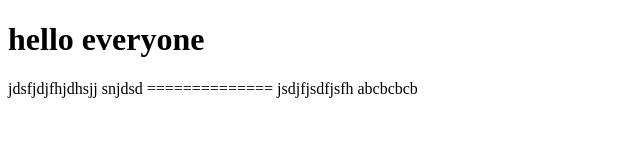
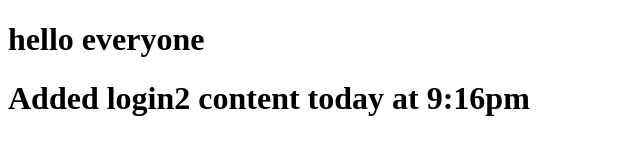
Before and after one commit to OSawant15/git-tutorial, a plain HTML site: page first.html in a window 1280 px wide. Shown: the whole page, without its empty margins (0-640 px from the left). Drawn offline with Linux system fonts and the light colour scheme.

Commit message:
Added more information

```diff
--- a/first.html
+++ b/first.html
@@ -7,10 +7,6 @@
 </head>
 <body>
     <h1>hello everyone</h1>
-    jdsfjdjfhjdhsjj
-    snjdsd
-    ==============
-    jsdjfjsdfjsfh
-    abcbcbcb
+    <h1>Added login2 content today at 9:16pm</h1>
 </body>
 </html>
```
